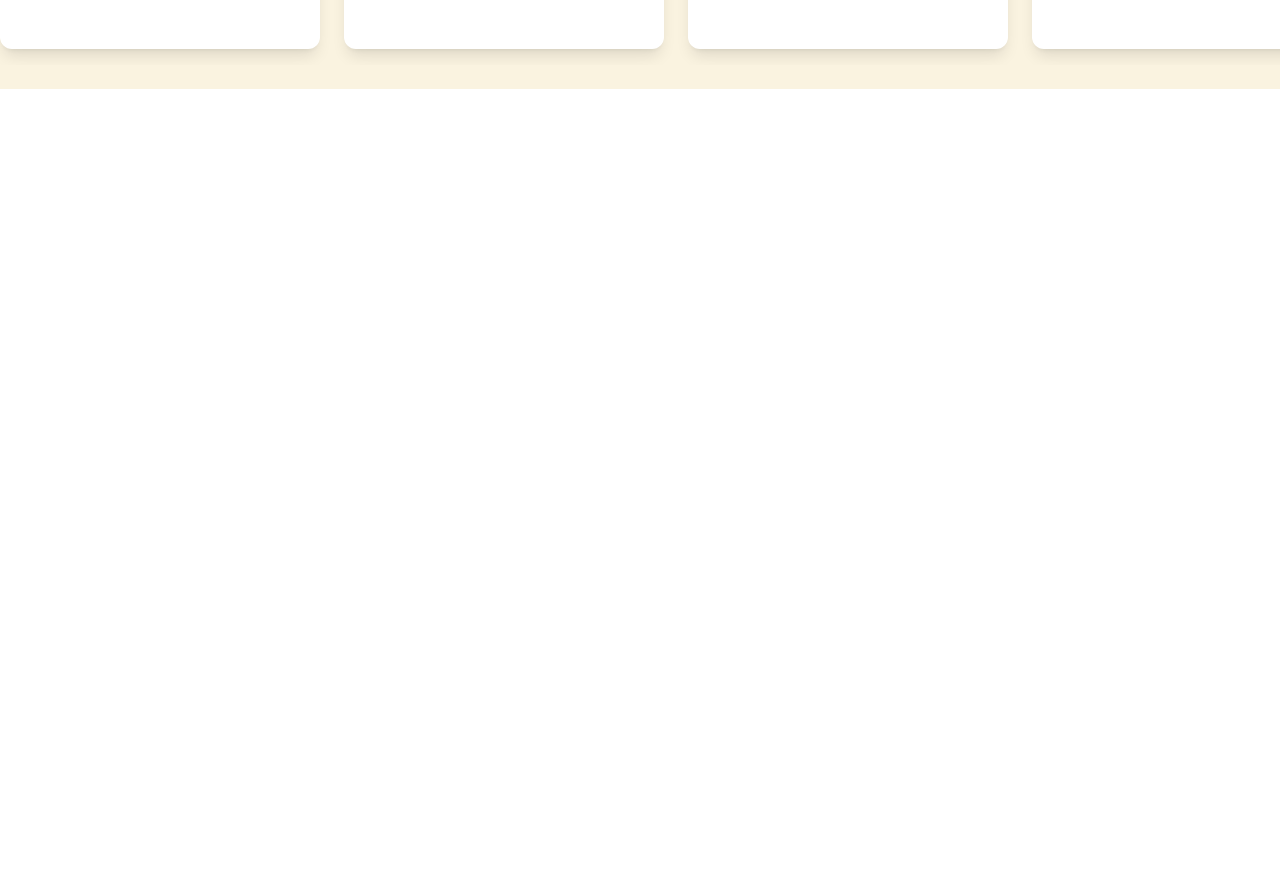
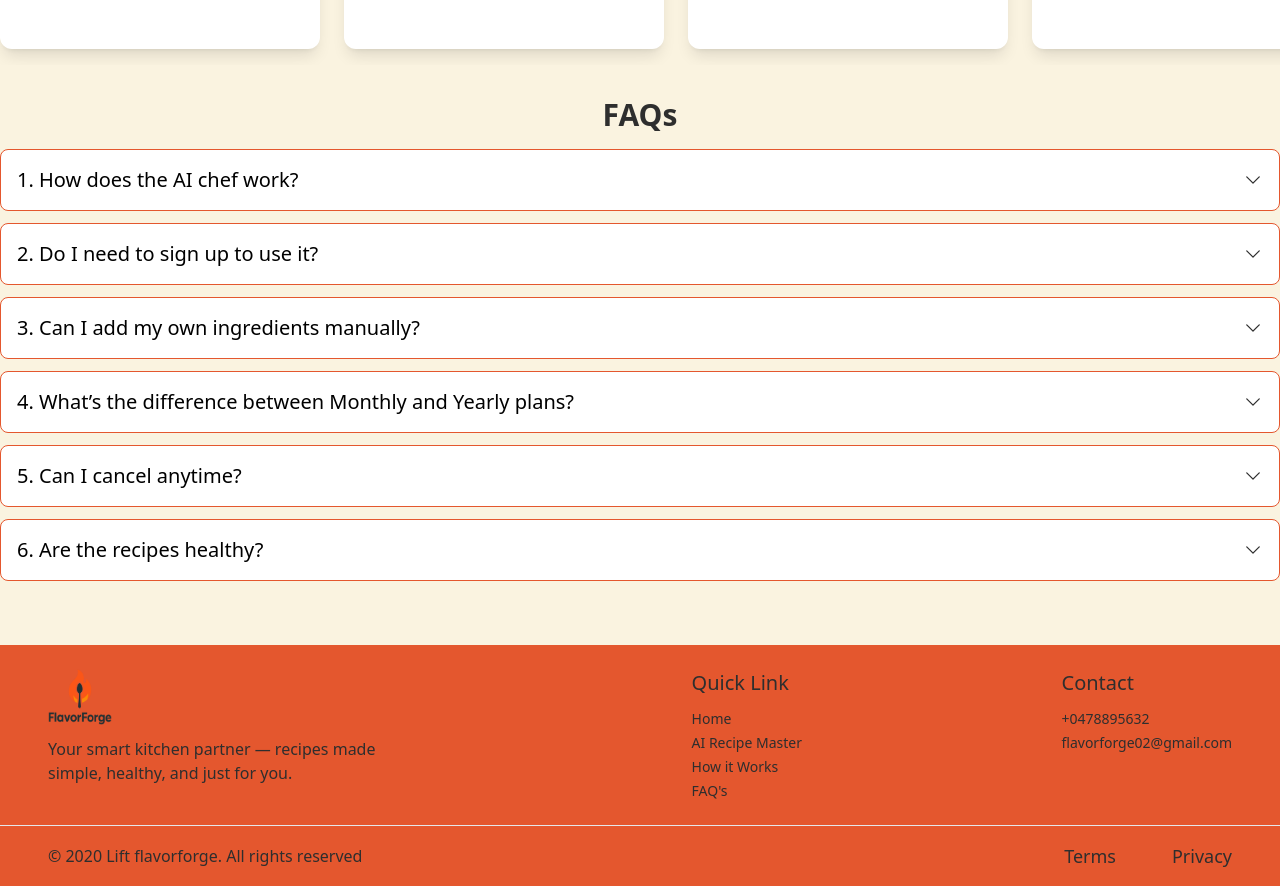
Before and after one commit to Arafat-Bhuiyan/FlavorForge, a React (Vite) app: page / in a window 1280 px wide. Shown: the part 3485-4371 px from the top of the page. Before the commit the page ends 3574 px from the top, so only its background shows below. Built offline with nearby package versions, Linux system fonts and the light colour scheme.

Commit message:
faqs and footer part done.

```diff
--- a/package.json
+++ b/package.json
@@ -10,6 +10,7 @@
     "preview": "vite preview"
   },
   "dependencies": {
+    "@heroicons/react": "^2.2.0",
     "lucide-react": "^0.540.0",
     "react": "^19.1.1",
     "react-dom": "^19.1.1",
@@ -29,6 +30,6 @@
     "globals": "^16.3.0",
     "postcss": "^8.5.6",
     "tailwindcss": "^3.4.17",
-    "vite": "^7.1.0"
+    "vite": "^7.1.3"
   }
 }
--- a/src/layouts/Layout.jsx
+++ b/src/layouts/Layout.jsx
@@ -1,13 +1,15 @@
 import React from "react";
 import { Outlet } from "react-router-dom";
 import { Navbar } from "../pages/Shared/Navbar";
+import { Footer } from "../pages/Shared/Footer";
 
 export const Layout = () => {
   return (
     <div className="bg-[#FAF3E0]">
-      <div className="max-w-7xl mx-auto py-6">
+      <div className="max-w-7xl mx-auto pt-6">
         <Navbar />
         <Outlet />
+        <Footer />
       </div>
     </div>
   );
--- /dev/null
+++ b/src/pages/Home/FAQs.jsx
@@ -0,0 +1,77 @@
+// FAQ.jsx
+import React, { useState } from "react";
+import { ChevronDownIcon, ChevronUpIcon } from "@heroicons/react/24/solid";
+
+const faqs = [
+  {
+    question: "1. How does the AI chef work?",
+    answer:
+      "Our AI analyzes the ingredients you have, your dietary preferences, and your taste to create personalized recipes in seconds. Whether you're a home cook or culinary enthusiast, our platform helps you create unique recipes, design complete menus, and discover new dishes through advanced AI technology.",
+  },
+  {
+    question: "2. Do I need to sign up to use it?",
+    answer:
+      "Yes, creating an account allows you to save your favorite recipes, customize your preferences, and access your recipe history across devices.",
+  },
+  {
+    question: "3. Can I add my own ingredients manually?",
+    answer:
+      "Absolutely! You can manually add ingredients you have at home to get recipe suggestions based on what you actually have in your kitchen.",
+  },
+  {
+    question: "4. What’s the difference between Monthly and Yearly plans?",
+    answer:
+      "The Monthly plan is billed every month, while the Yearly plan is billed once per year and usually offers a discount compared to the monthly pricing.",
+  },
+  {
+    question: "5. Can I cancel anytime?",
+    answer:
+      "Yes, you can cancel your subscription anytime. You will still have access to the premium features until the end of your billing cycle.",
+  },
+  {
+    question: "6. Are the recipes healthy?",
+    answer:
+      "Yes, our AI takes into account nutritional balance and dietary preferences to provide healthy and balanced recipes.",
+  },
+];
+
+const FAQs = () => {
+  const [openIndex, setOpenIndex] = useState(null);
+
+  const toggleFAQ = (index) => {
+    setOpenIndex(openIndex === index ? null : index);
+  };
+
+  return (
+    <div className="w-full flex flex-col gap-2 items-center justify-center">
+      <h1 className="text-[#2E2E2E] font-semibold text-3xl mb-2 mt-8 text-center">
+        FAQs
+      </h1>
+      <div className="w-full space-y-3">
+        {faqs.map((faq, index) => (
+          <div
+            key={index}
+            className="w-full border border-[#E4572E] bg-[#FFFFFF] rounded-lg cursor-pointer"
+            onClick={() => toggleFAQ(index)}
+          >
+            <div className="flex justify-between items-center p-4 w-full">
+              <h2 className="font-medium text-xl">{faq.question}</h2>
+              {openIndex === index ? (
+                <ChevronUpIcon className="w-5 h-5 text-[#2E2E2E]" />
+              ) : (
+                <ChevronDownIcon className="w-5 h-5 text-[#2E2E2E]" />
+              )}
+            </div>
+            {openIndex === index && (
+              <p className="mt-2 text-[#2E2E2E] border-t border-[#E4572E] p-4 w-full font-normal text-base">
+                {faq.answer}
+              </p>
+            )}
+          </div>
+        ))}
+      </div>
+    </div>
+  );
+};
+
+export default FAQs;
--- a/src/pages/Home/Home.jsx
+++ b/src/pages/Home/Home.jsx
@@ -1,5 +1,6 @@
 import { AiRecipies } from "./AiRecipies";
 import { Banner } from "./Banner";
+import FAQs from "./FAQs";
 import PopularDishes from "./PopularDishes";
 import Subscription from "./Subsciption";
 import { Testimonial } from "./Testimonial";
@@ -14,6 +15,7 @@ export const Home = () => {
       <AiRecipies />
       <Subscription />
       <Testimonial />
+      <FAQs />
     </div>
   );
 };
--- /dev/null
+++ b/src/pages/Shared/Footer.jsx
@@ -0,0 +1,46 @@
+import React from "react";
+import logo from "/FlavorForgeLogo.png";
+
+export const Footer = () => {
+  return (
+    <div className="w-full bg-[#E4572E] mt-16">
+      <div className="py-6 px-12">
+        <div className="flex items-start justify-between">
+          <div>
+            <img src={logo} className="w-16 h-14" alt="" />
+            <p className="max-w-96  font-medium text-base text-[#2e2e2e] mt-3">
+              Your smart kitchen partner — recipes made simple, healthy, and
+              just for you.
+            </p>
+          </div>
+          <div className="text-[#2e2e2e] flex flex-col gap-3">
+            <h1 className="font-medium text-xl">Quick Link</h1>
+            <div className="font-medium text-sm flex flex-col gap-1">
+              <p>Home</p>
+              <p>AI Recipe Master</p>
+              <p>How it Works</p>
+              <p>FAQ's</p>
+            </div>
+          </div>
+          <div className="text-[#2e2e2e] flex flex-col gap-3">
+            <h1 className="font-medium text-xl">Contact</h1>
+            <div className="font-medium text-sm flex flex-col gap-1">
+              <p>+0478895632</p>
+              <p>flavorforge02@gmail.com</p>
+            </div>
+          </div>
+        </div>
+
+      </div>
+      <div className="py-4 px-12 text-[#2E2E2E] flex justify-between items-center border-t p-3">
+          <p className="text-base">
+            © 2020 Lift flavorforge. All rights reserved
+          </p>
+          <div className="flex items-center gap-14 font-medium text-lg">
+            <p>Terms</p>
+            <p>Privacy</p>
+          </div>
+        </div>
+    </div>
+  );
+};
```
Also changed, not shown: 1 other file (tests, documents, lock files or other folders).
